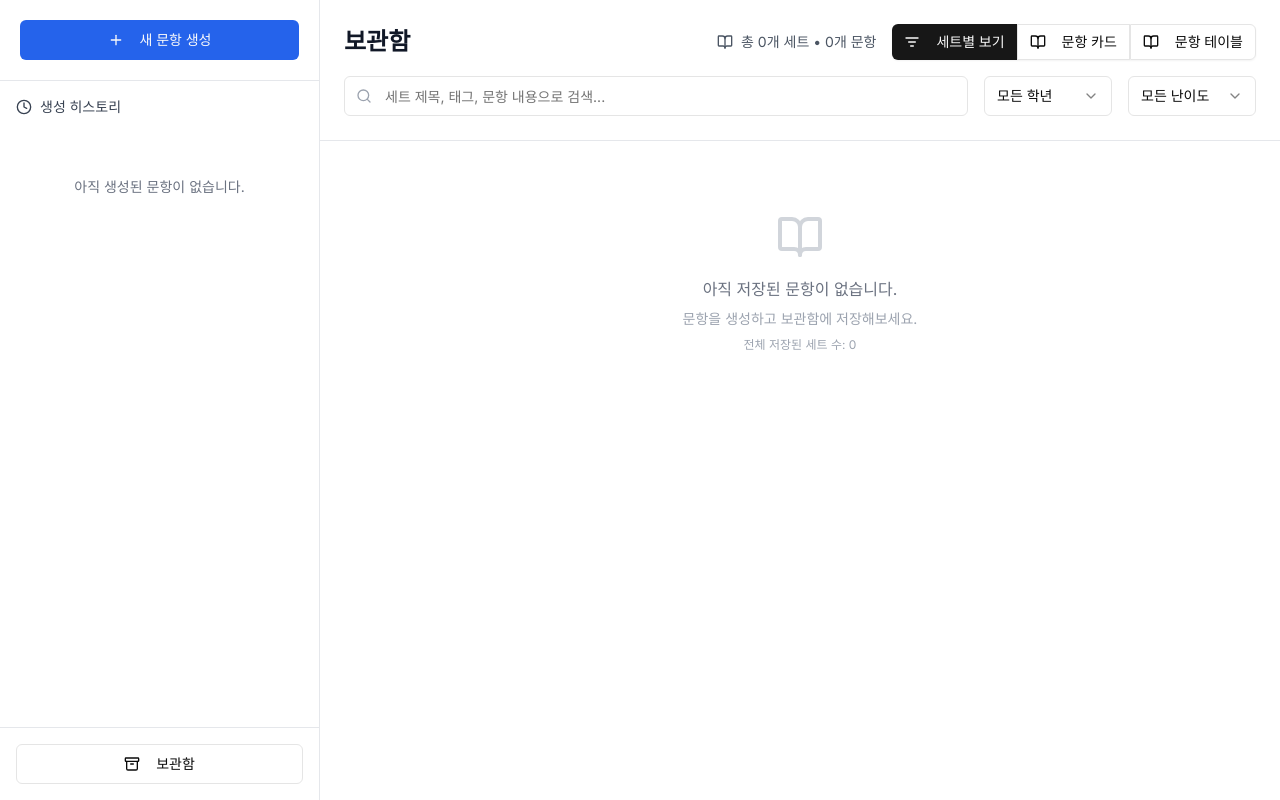
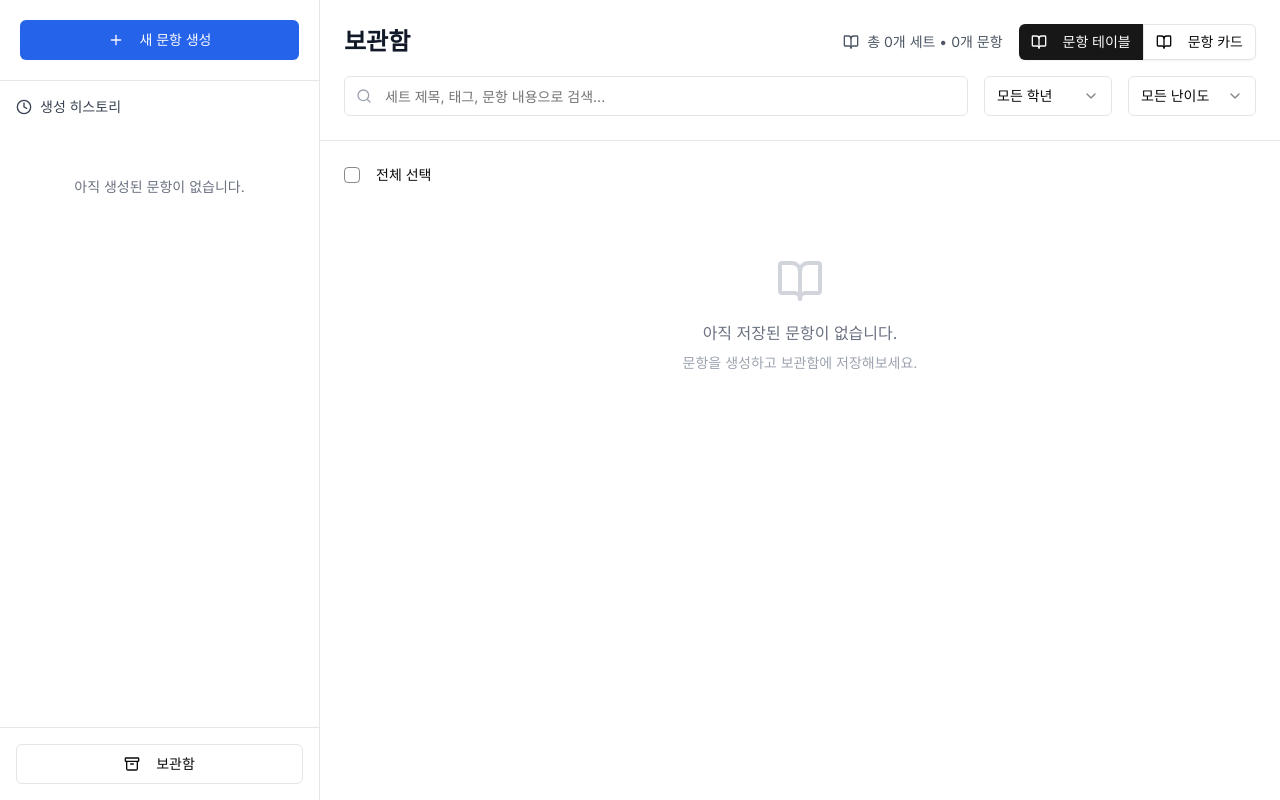
Before and after one commit to woosublee/eng-question-ai, a Next.js app: page / in a window 1280 px wide. Both pictures are taken after a click on the button "보관함". Built offline with nearby package versions, Linux system fonts and the light colour scheme.

Commit message:
feat: Update storage component to default to question-table view and adjust button states for improved navigation

```diff
--- a/components/storage.tsx
+++ b/components/storage.tsx
@@ -75,7 +75,7 @@ export function Storage({ questionSets, onDelete, onUpdate, onHistorySelect }: S
   const [questionFields, setQuestionFields] = useState<QuestionFieldsState>(
     EXPORT_FIELDS.reduce((acc, field) => ({ ...acc, [field.key]: true }), {} as QuestionFieldsState)
   )
-  const [currentView, setCurrentView] = useState<"set" | "question-card" | "question-table">("set")
+  const [currentView, setCurrentView] = useState<"set" | "question-card" | "question-table">("question-table")
   const [editingQuestionId, setEditingQuestionId] = useState<string | null>(null)
   const [editedQuestion, setEditedQuestion] = useState<SavedQuestion | null>(null)
   const [selectedQuestionIds, setSelectedQuestionIds] = useState<Set<string>>(new Set())
@@ -663,7 +663,7 @@ export function Storage({ questionSets, onDelete, onUpdate, onHistorySelect }: S
               {questionSets.reduce((sum, set) => sum + set.questions.length, 0)}개 문항
             </div>
             <div className="flex rounded-md shadow-sm">
-              <Button
+              {/* <Button
                 variant={currentView === "set" ? "default" : "outline"}
                 size="sm"
                 onClick={() => setCurrentView("set")}
@@ -671,25 +671,26 @@ export function Storage({ questionSets, onDelete, onUpdate, onHistorySelect }: S
               >
                 <ListFilter className="w-4 h-4 mr-2" />
                 세트별 보기
+              </Button> */}
+              <Button
+                variant={currentView === "question-table" ? "default" : "outline"}
+                size="sm"
+                onClick={() => setCurrentView("question-table")}
+                className="rounded-r-none"
+              >
+                <BookOpen className="w-4 h-4 mr-2" />
+                문항 테이블
               </Button>
               <Button
                 variant={currentView === "question-card" ? "default" : "outline"}
                 size="sm"
                 onClick={() => setCurrentView("question-card")}
-                className="rounded-none"
+                className="rounded-l-none"
               >
                 <BookOpen className="w-4 h-4 mr-2" />
                 문항 카드
               </Button>
-              <Button
-                variant={currentView === "question-table" ? "default" : "outline"}
-                size="sm"
-                onClick={() => setCurrentView("question-table")}
-                className="rounded-l-none"
-              >
-                <BookOpen className="w-4 h-4 mr-2" />
-                문항 테이블
-              </Button>
+
             </div>
           </div>
         </div>
```
